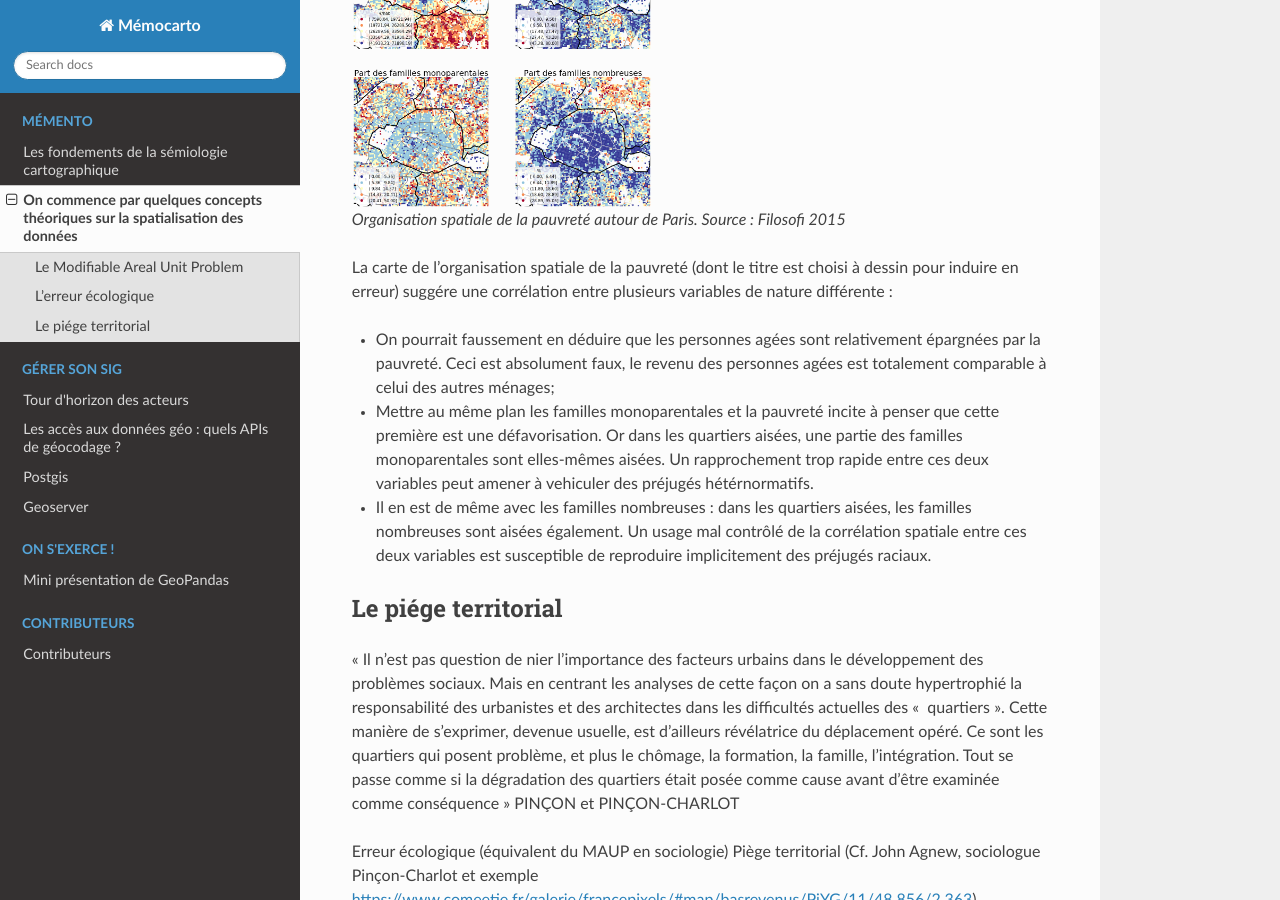
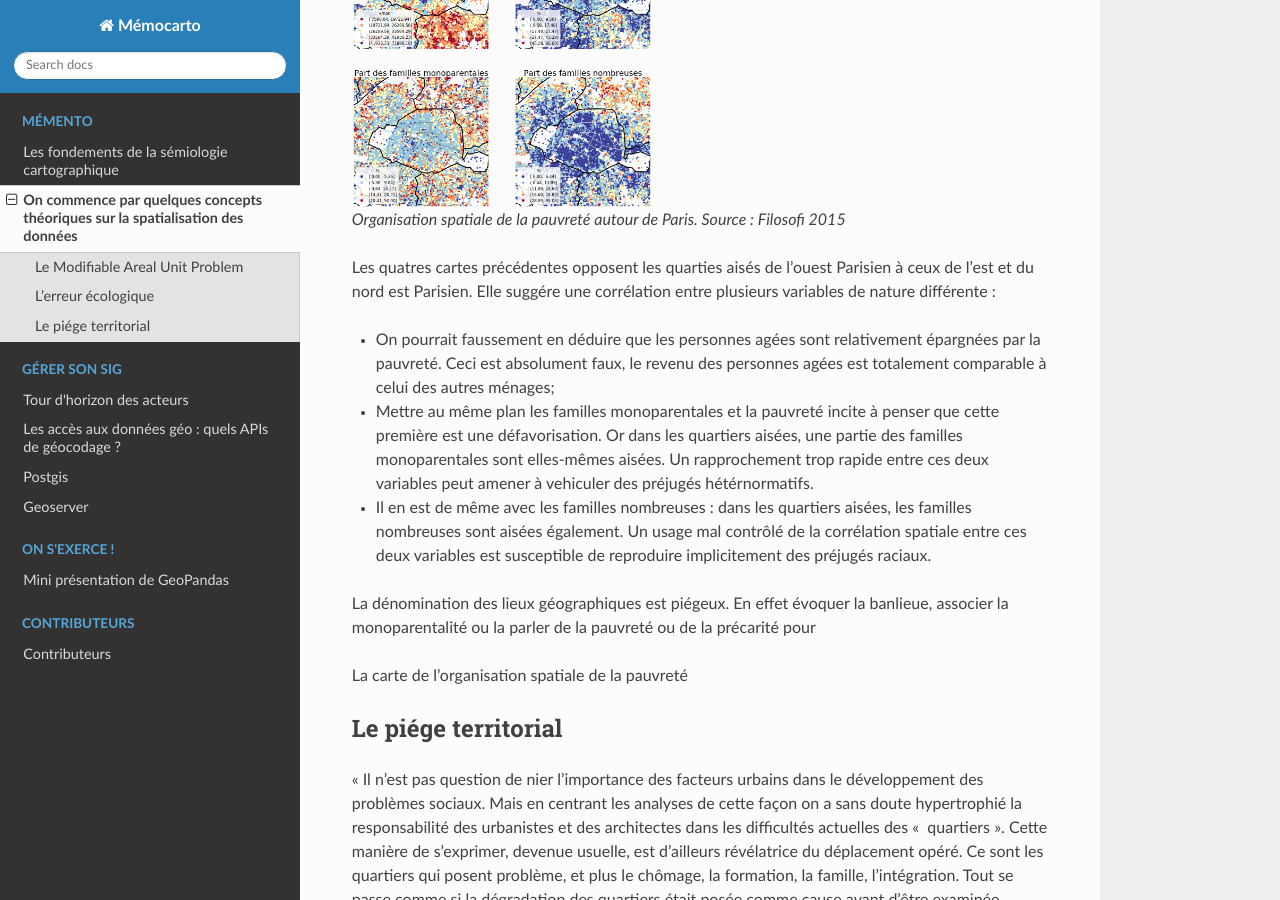
Before and after one commit to JulieDjidji/memocarto, a Sphinx documentation site: the page built from doc/source/concepts.rst, in a window 1280 px wide and 900 px high, scrolled down 3236 px. Built offline with Sphinx 7.4.7 and the Read the Docs theme 2.0.0, drawn with Linux system fonts in a browser that asks for light colours; pages that are not in the unit, such as notebooks, are missing from menus.

Commit message:
Update concepts.rst

```diff
--- a/doc/source/concepts.rst
+++ b/doc/source/concepts.rst
@@ -50,12 +50,15 @@ Le caractére extrême de cet exemple se rencontre néanmoins rarement dans les
 
    Organisation spatiale de la pauvreté autour de Paris. Source : Filosofi 2015
 
-La carte de l'organisation spatiale de la pauvreté (dont le titre est choisi à dessin pour induire en erreur) suggére une corrélation entre plusieurs variables de nature différente :
+Les quatres cartes précédentes opposent les quarties aisés de l'ouest Parisien à ceux de l'est et du nord est Parisien. Elle suggére une corrélation entre plusieurs variables de nature différente :
 
 -  On pourrait faussement en déduire que les personnes agées sont relativement épargnées par la pauvreté. Ceci est absolument faux, le revenu des personnes agées est totalement comparable à celui des autres ménages;
 - Mettre au même plan les familles monoparentales et la pauvreté incite à penser que cette première est une défavorisation. Or dans les quartiers aisées, une partie des familles monoparentales sont elles-mêmes aisées. Un rapprochement trop rapide entre ces deux variables peut amener à vehiculer des préjugés hétérnormatifs.
 - Il en est de même avec les familles nombreuses : dans les quartiers aisées, les familles nombreuses sont aisées également. Un usage mal contrôlé de la  corrélation spatiale entre ces deux variables est susceptible de reproduire implicitement des préjugés raciaux.
 
+La dénomination des lieux géographiques est piégeux. En effet évoquer la banlieue, associer la monoparentalité ou la parler de la pauvreté ou de la précarité pour
+
+La carte de l'organisation spatiale de la pauvreté
 
 
 
```
